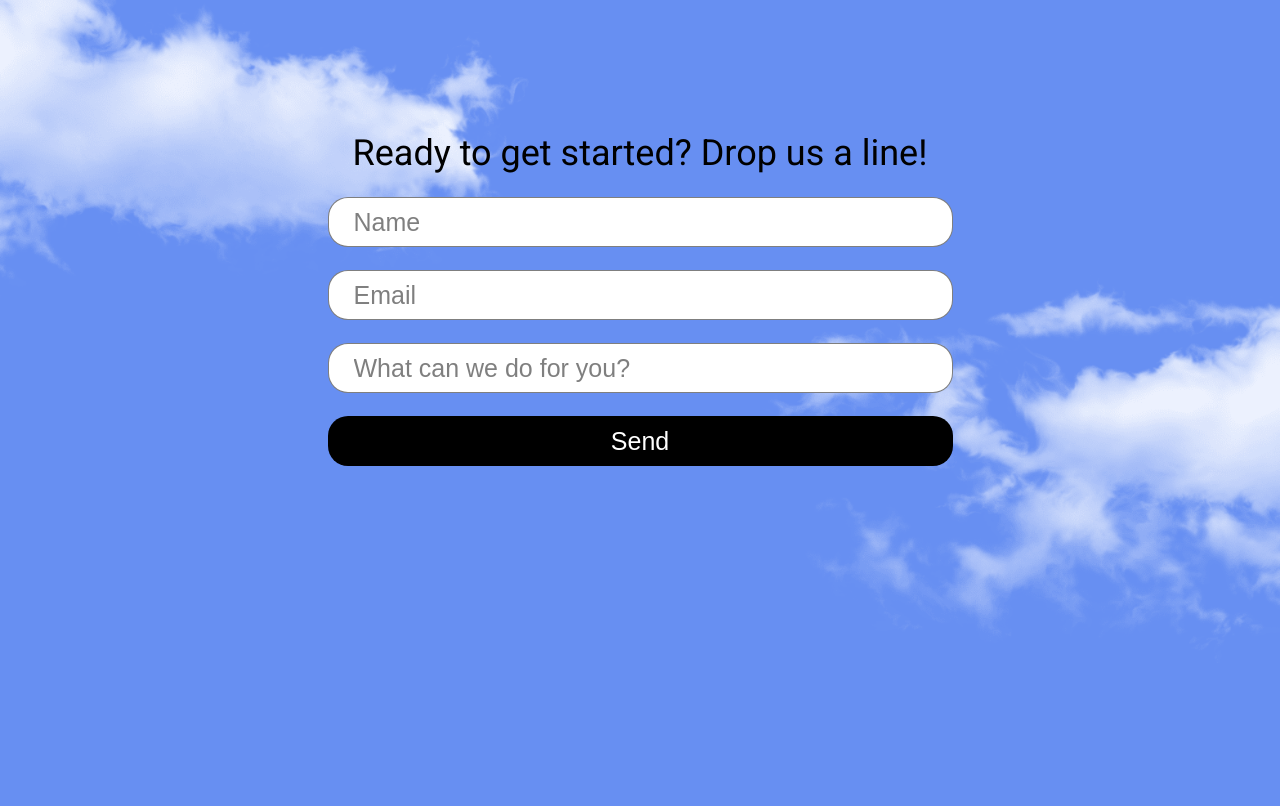
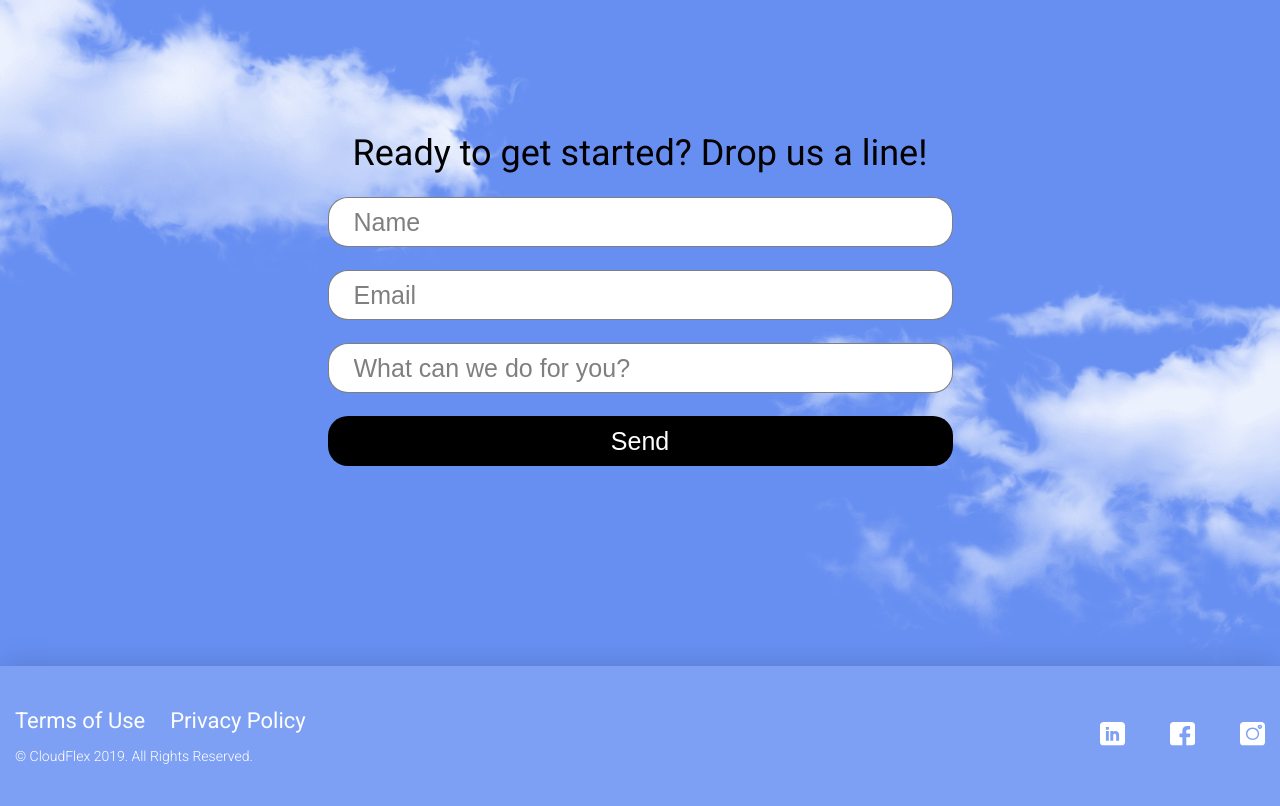
Before and after one commit to bloodless-freak/live-streaming-landing, a website: page index.html in a window 1280 px wide. Shown: the part 5665-6471 px from the top of the page. Before the commit the page ends 6331 px from the top, so only its background shows below. Drawn offline with nearby package versions, Linux system fonts and the light colour scheme; files that its build step writes are made by us from their sources.

Commit message:
implemented contacts section

```diff
--- a/index.html
+++ b/index.html
@@ -273,6 +273,42 @@
         </section>
     </main>
 
+    <footer>
+        <section class="contacts-section">
+            <div class="container">
+                <div class="contacts">
+                    <div class="contacts__terms">
+                        <div class="contacts__terms-links">
+                            <a href="#" class="contacts__terms-link">Terms of Use</a>
+                            <a href="#" class="contacts__terms-link">Privacy Policy</a>
+                        </div>
+
+                        <div class="contacts__terms-rights">© CloudFlex 2019. All Rights Reserved.</div>
+                    </div>
+
+                    <address class="contacts__social-media">
+                        <a href="https://linkedin.com" target="_blank" aria-label="linkedin" rel="noopener noreferrer">
+                            <svg class="contacts__social-media-icon" aria-hidden="true">
+                                <use href="assets/sprites.svg#linkedin-icon"></use>
+                            </svg>
+                        </a>
+
+                        <a href="https://facebook.com" target="_blank" aria-label="facebook" rel="noopener noreferrer">
+                            <svg class="contacts__social-media-icon" aria-hidden="true">
+                                <use href="assets/sprites.svg#facebook-icon"></use>
+                            </svg>
+                        </a>
+
+                        <a href="https://instagram.com" target="_blank" aria-label="instagram" rel="noopener noreferrer">
+                            <svg class="contacts__social-media-icon" aria-hidden="true">
+                                <use href="assets/sprites.svg#instagram-icon"></use>
+                            </svg>
+                        </a>
+                    </address>
+                </div>
+            </div>
+        </section>
+    </footer>
 </body>
 
 </html>
--- /dev/null
+++ b/styles/_contacts.scss
@@ -0,0 +1,60 @@
+@use "variables" as v;
+@use "mixins" as m;
+@use "placeholders";
+
+.contacts-section {
+    background-color: rgba(v.$color-white, $alpha: .15);
+    box-shadow: 0 0 30px rgba(v.$color-black, $alpha: .15);
+    height: 140px;
+    padding: 0 15px;
+}
+
+.contacts {
+    height: 100%;
+    @include m.d-flex(space-between, center, nowrap, row);
+
+    &__terms {
+        @include m.d-flex(center, start, nowrap, column, 0, 15px);
+
+        &-links {
+            @include m.d-flex(center, center, nowrap, row, 25px);
+        }
+
+        &-link {
+            @include m.font(22px, 400, v.$color-white);
+            @extend %hover-black;
+        }
+
+        &-rights {
+            @include m.font(14px, 300, v.$color-white);
+        }
+    }
+
+
+    &__social-media {
+        @include m.d-flex(center, center, nowrap, row, 45px);
+
+        &-icon {
+            width: 25px;
+            height: 24px;
+            color: v.$color-white;
+            @extend %hover-black;
+        }
+    }
+
+    @media (max-width: v.$media-sm) {
+        @include m.d-flex(center, center, nowrap, column-reverse, 0, 20px);
+
+        &__terms {
+            align-items: center;
+
+            &-link {
+                @include m.font(18px, 400, v.$color-white);
+            }
+
+            &-rights {
+                @include m.font(12px, 300, v.$color-white);
+            }
+        }
+    }
+}
--- a/styles/_importer.scss
+++ b/styles/_importer.scss
@@ -8,3 +8,4 @@
 @forward "experience";
 @forward "testimonials";
 @forward "form";
+@forward "contacts";
--- a/styles/_placeholders.scss
+++ b/styles/_placeholders.scss
@@ -1,6 +1,7 @@
 @use "variables" as v;
 
 %hover-black {
+    transition: color .2s;
     &:hover {
         cursor: pointer;
         color: v.$color-black;
@@ -8,6 +9,7 @@
 }
 
 %hover-light {
+    transition: color .2s;
     &:hover {
         cursor: pointer;
         color: v.$color-white;
```
